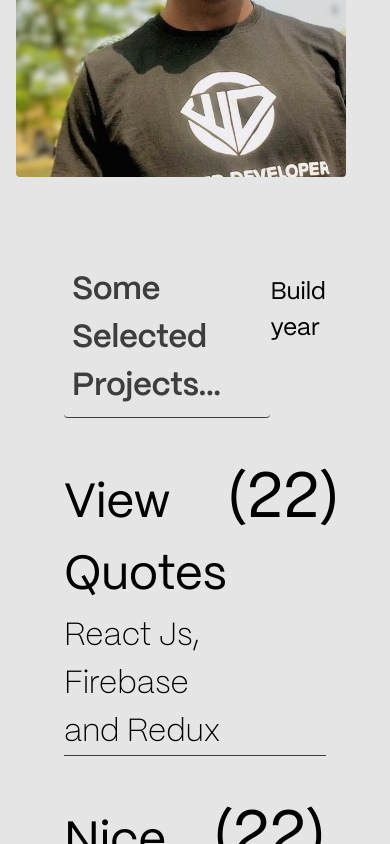
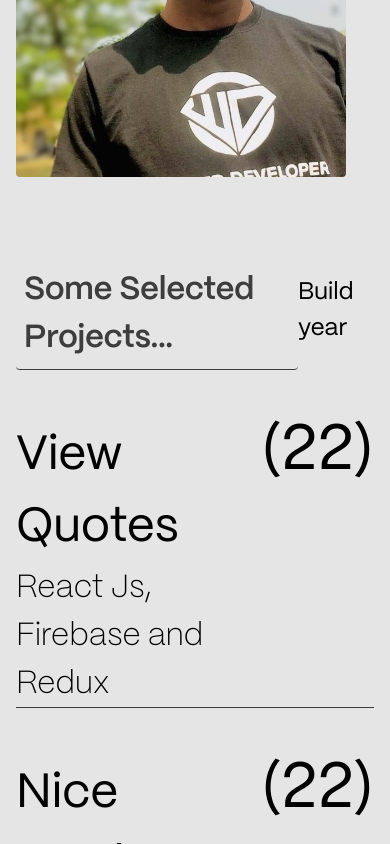
Before and after one commit to AirZED/new-portfolio, a React (Vite) app: page / in a window 390 px wide. Shown: the part 1156-2000 px from the top of the page. Built offline with nearby package versions, Linux system fonts and the light colour scheme.

Commit message:
working on projects responsiveness

```diff
--- a/src/styles/Home.module.css
+++ b/src/styles/Home.module.css
@@ -131,6 +131,7 @@
         font-size: 5rem;
         line-height: 5.5rem;
     }
+
     .topic p {
         font-size: 1.5rem;
     }
--- a/src/styles/SelectedProjects.module.css
+++ b/src/styles/SelectedProjects.module.css
@@ -26,6 +26,11 @@
     font-size: 1.5rem;
 }
 
-@media (max-width:1200) {
+@media (max-width:1200px) {}
 
+@media (max-width:700px) {
+    .projects {
+        padding: 5rem 1rem 0rem 1rem;
+        height: auto;
+    }
 }
```
